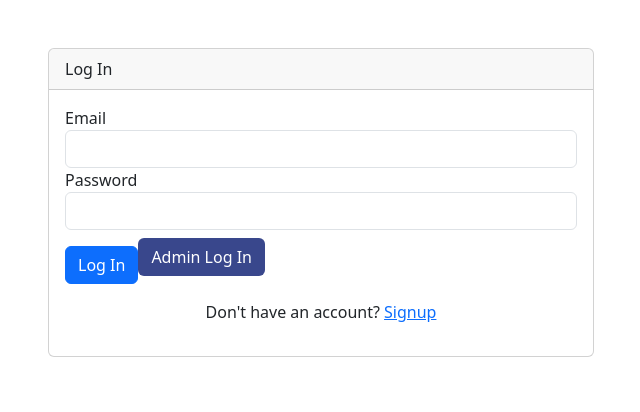
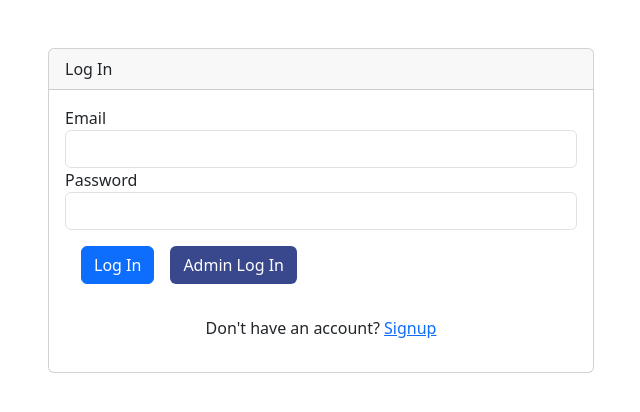
Before and after one commit to elimillasrinivas/itcell, a React (Create React App) app in the folder client/: page / in a window 1280 px wide. Shown: the top 412 px of the page, without its empty margins (319-959 px from the left). Built offline with nearby package versions, Linux system fonts and the light colour scheme.

Commit message:
Update Signin.jsx

```diff
--- a/client/src/components/Signin.jsx
+++ b/client/src/components/Signin.jsx
@@ -87,10 +87,10 @@ const Signin = () => {
                     required
                   />
                 </div>
-                <button type="submit" className="btn btn-primary btn-block mt-3">
+                <button type="submit" className="btn btn-primary btn-block m-3">
                   Log In
                 </button>
-                <Link className="btn  ml-3" to="/admin/login" style={{backgroundColor:"#39478C",color:"white"}}>
+                <Link className="btn" to="/admin/login" style={{backgroundColor:"#39478C",color:"white"}}>
                 Admin Log In
                 </Link>
                 <p className="mt-3 text-center">
```
